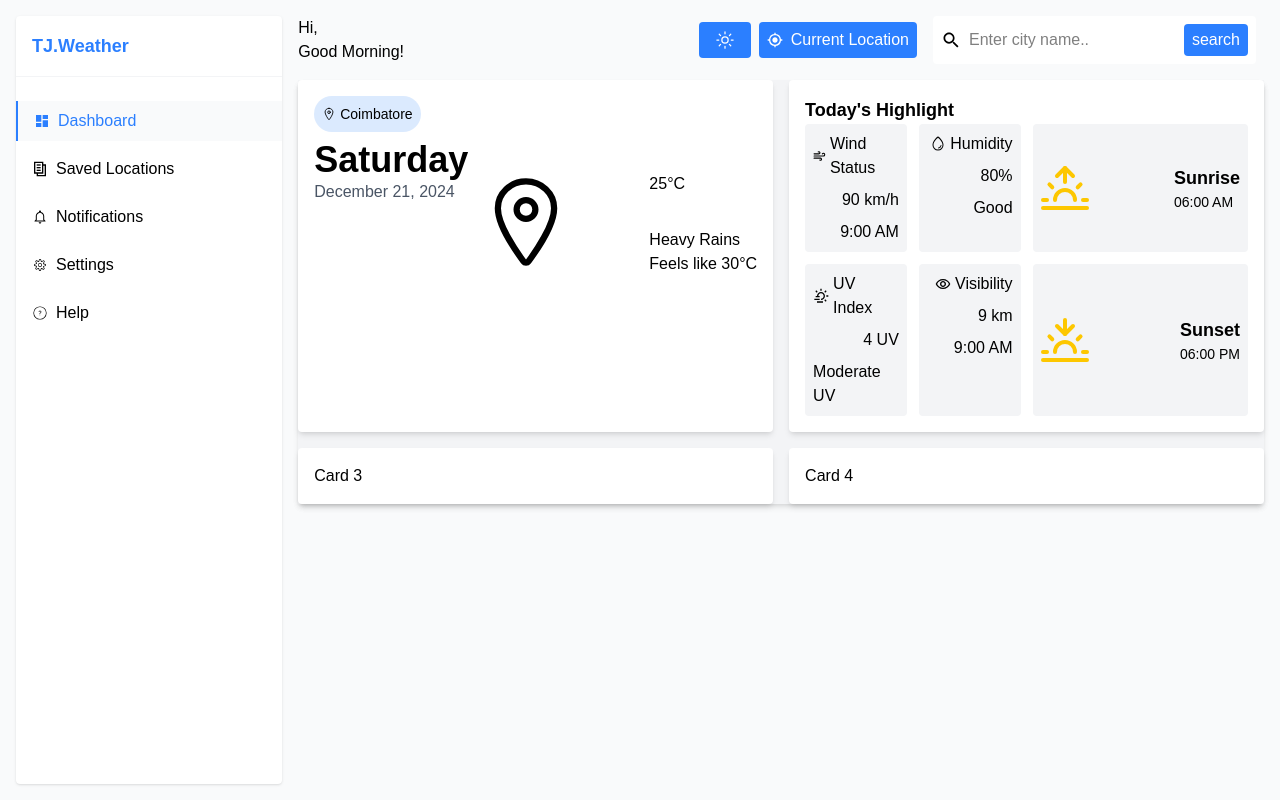
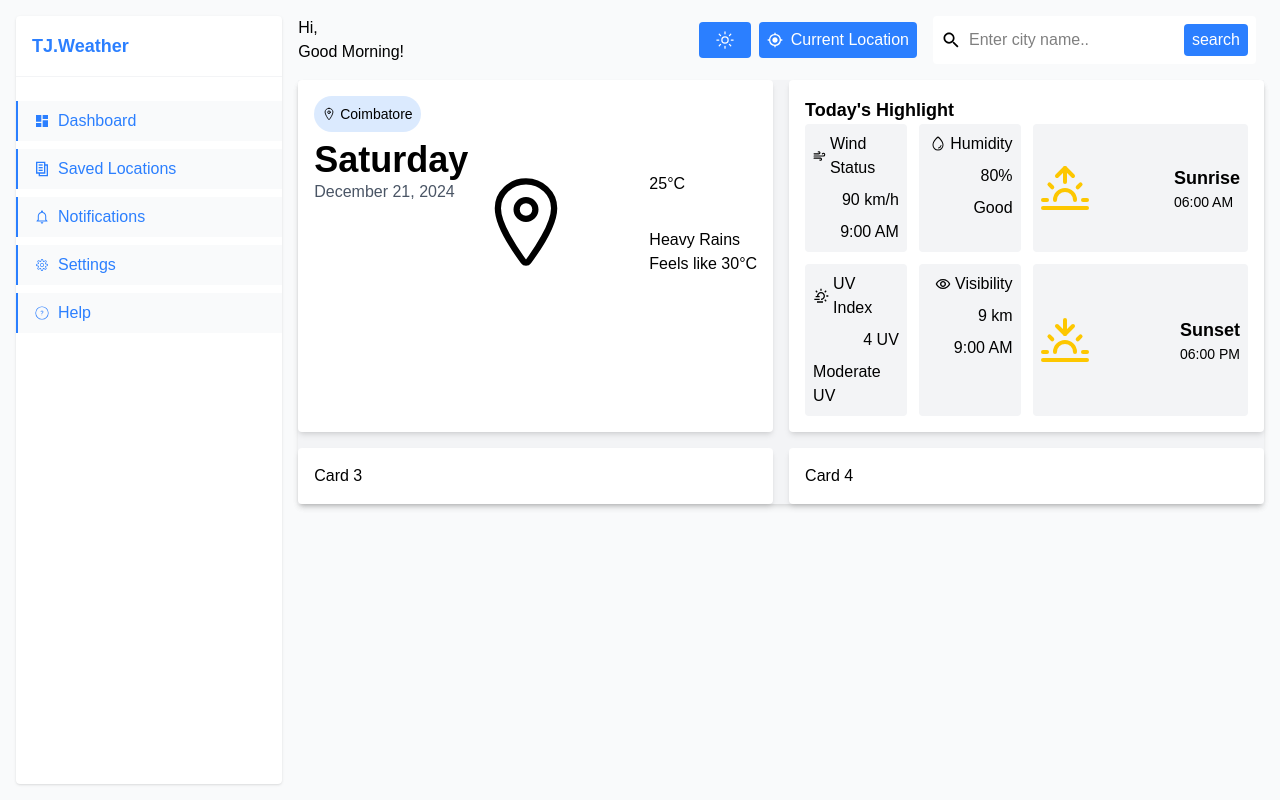
Before and after one commit to tariqjamal057/weather_dashboard, a Next.js app: page / in a window 1280 px wide. Built offline with nearby package versions, Linux system fonts and the light colour scheme.

Commit message:
rediret all pages by default to dashboard

```diff
--- a/components/layouts/sidebar/menuItem.tsx
+++ b/components/layouts/sidebar/menuItem.tsx
@@ -23,22 +23,22 @@ const MenuItemList: MenuItem[] = [
   },
   {
     title: "Saved Locations",
-    href: "/saved-locations",
+    href: "/",
     icon: <CgCopy />,
   },
   {
     title: "Notifications",
-    href: "/notifications",
+    href: "/",
     icon: <IoMdNotificationsOutline />,
   },
   {
     title: "Settings",
-    href: "/settings",
+    href: "/",
     icon: <CiSettings />,
   },
   {
     title: "Help",
-    href: "/help",
+    href: "/",
     icon: <CiCircleQuestion />,
   },
 ];
```
